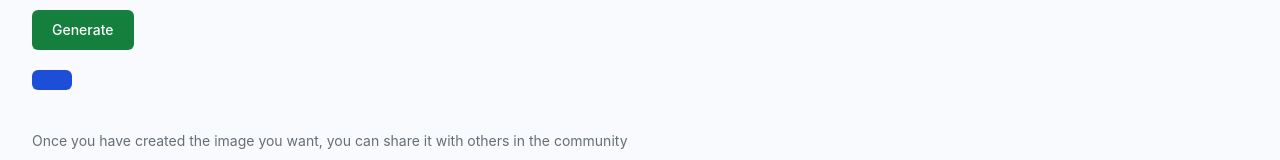
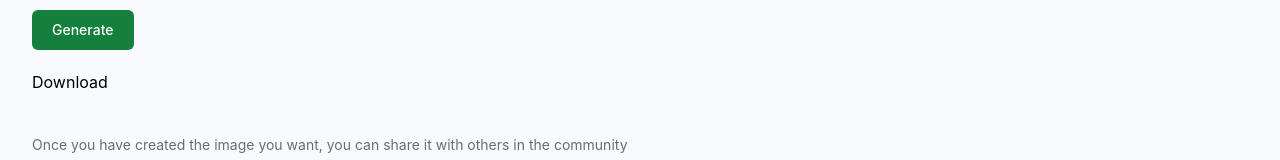
Before and after one commit to amandekate/dall_e, a React (Vite) app in the folder client/: page /create-post in a window 1280 px wide. Shown: the part 699-859 px from the top of the page. Built offline with nearby package versions, Linux system fonts and the light colour scheme; a web font is replaced by a local one.

Commit message:
download image button render

```diff
--- a/client/src/components/DownloadButton.jsx
+++ b/client/src/components/DownloadButton.jsx
@@ -1,36 +1,9 @@
 import React from "react";
 import { downloadImage } from "../utils";
 
-function DownloadButton({ _id, photo, prompt }) {
-// function DownloadButton({ base64ImageString, fileName, className }) {
-  //   const downloadImage = (e) => {
-  //     e.preventDefault();
-  //     const byteCharacters = atob(base64ImageString);
-  //     const byteNumbers = new Array(byteCharacters.length);
-  //     for (let i = 0; i < byteCharacters.length; i++) {
-  //       byteNumbers[i] = byteCharacters.charCodeAt(i);
-  //     }
-  //     const byteArray = new Uint8Array(byteNumbers);
-  //     const blob = new Blob([byteArray], { type: "image/jpeg" });
-  //     const url = URL.createObjectURL(blob);
-  //     const link = document.createElement("a");
-  //     link.href = url;
-  //     link.download = fileName;
-  //     document.body.appendChild(link);
-  //     link.click();
-  //     document.body.removeChild(link);
-  //     URL.revokeObjectURL(url);
-  //   };
-
-  //   return (
-  //     <button onClick={downloadImage} className={className}>
-  //       Download
-  //     </button>
-  //   );
-  // }
+function DownloadButton({ base64ImageString, fileName }) {
   const downloadImage = (e) => {
     e.preventDefault();
-    try {
     const byteCharacters = window.atob(base64ImageString);
     const byteNumbers = new Array(byteCharacters.length);
     for (let i = 0; i < byteCharacters.length; i++) {
@@ -46,14 +19,13 @@ function DownloadButton({ _id, photo, prompt }) {
     link.click();
     document.body.removeChild(link);
     URL.revokeObjectURL(url);
-    } catch (error) {
-      console.error("Failed to decode base64ImageString:", error);
-    }
   };
 
+  //
+
   return (
-    <button type="button" onClick={() => downloadImage(_id, photo)}>
-            <img src={download} alt="download" />
+    <button onClick={downloadImage}>
+      Download
     </button>
   );
 }
--- a/client/src/pages/CreatePost.jsx
+++ b/client/src/pages/CreatePost.jsx
@@ -154,17 +154,11 @@ const CreatePost = () => {
         </div>
 
         <div className="mt-5 flex gap-5">
-          {/* <DownloadButton
+          <DownloadButton
             // base64ImageString={form.base64ImageString}
             // fileName={form.prompt}
             className="text-white bg-blue-700 font-medium rounded-md text-sm w-full sm:w-auto px-5 py-2.5 text-center"
-          />  */}
-          <button
-            type="button"
-            onClick={() => downloadImage(_id, photo)}
-            className="text-white bg-blue-700 font-medium rounded-md text-sm w-full sm:w-auto px-5 py-2.5 text-center"
-          >
-          </button>
+          />
         </div>
 
         <div className="mt-10">
```
Lines whose indentation alone changed are shown as unchanged.
